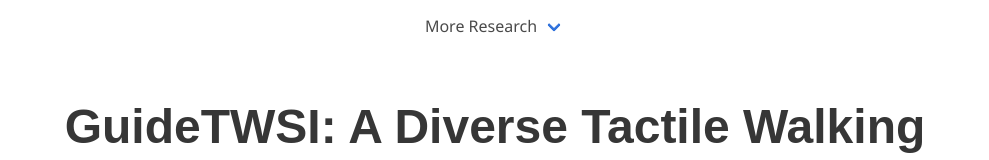
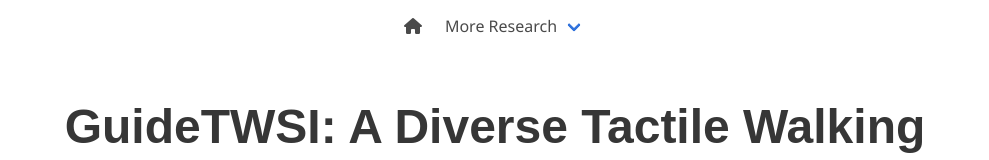
Before and after one commit to guidedogrobot-tactile/guidedogrobot-tactile.github.io, a plain HTML site: page index.html in a window 1280 px wide. Shown: the top 160 px of the page, without its empty margins (145-1134 px from the left). Drawn offline with nearby package versions, Linux system fonts and the light colour scheme; some icons are missing; a web font is replaced by a local one.

Commit message:
Add home button linking to personal website

```diff
--- a/index.html
+++ b/index.html
@@ -53,6 +53,11 @@
   </div>
   <div class="navbar-menu">
     <div class="navbar-start" style="flex-grow: 1; justify-content: center;">
+      <a class="navbar-item" href="https://hchlhwang.github.io/">
+      <span class="icon">
+          <i class="fas fa-home"></i>
+      </span>
+      </a>
 
       <div class="navbar-item has-dropdown is-hoverable">
         <a class="navbar-link">
```
